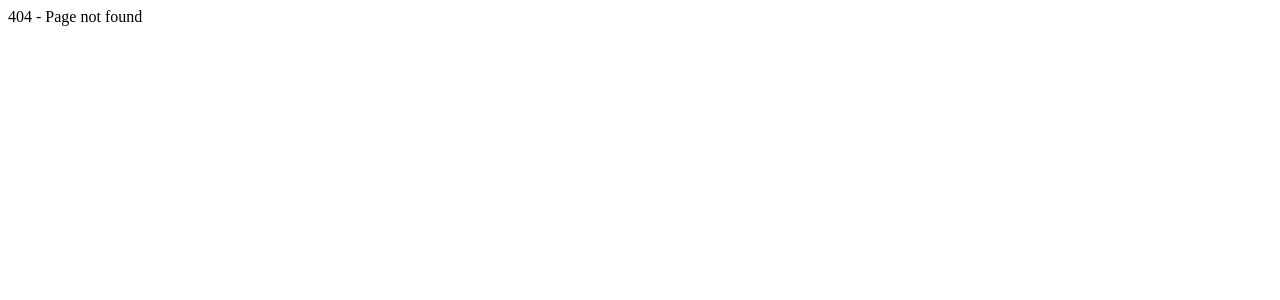
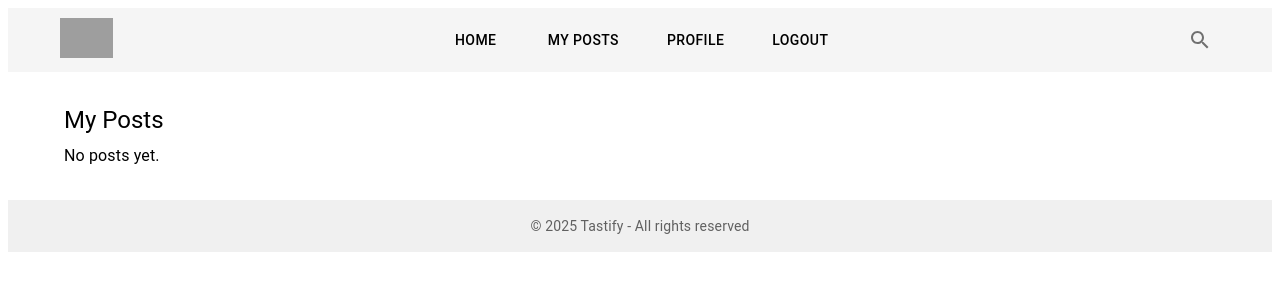
Before and after one commit to SharonBron/TASTIFY-WEB, a React (Create React App) app in the folder client/: page /my-posts in a window 1280 px wide. Before the commit this address had no page. Shown: the top 300 px of the page. Built offline with nearby package versions, Linux system fonts and the light colour scheme; grey boxes are pictures that could not be loaded.

Commit message:
my posts

```diff
--- a/client/src/App.tsx
+++ b/client/src/App.tsx
@@ -4,6 +4,8 @@ import Login from './pages/Auth/Login';
 import Register from './pages/Auth/Register';
 import Home from './pages/Home';
 import PostDetails from './pages/PostDetails';
+import MyPosts from './pages/MyPosts';
+
 
 const App: React.FC = () => {
   return (
@@ -13,6 +15,7 @@ const App: React.FC = () => {
       <Route path="/register" element={<Register />} />
       <Route path="/home" element={<Home />} />
       <Route path="/post" element={<PostDetails />} />
+      <Route path="/my-posts" element={<MyPosts />} />
       <Route path="*" element={<div>404 - Page not found</div>} />
     </Routes>
   );
--- a/client/src/components/Navbar.tsx
+++ b/client/src/components/Navbar.tsx
@@ -28,7 +28,7 @@ const Navbar: React.FC = () => {
         {/* Centered nav links */}
         <Box sx={{ flex: 1, display: 'flex', justifyContent: 'center', gap: 4 }}>
           <Button component={Link} to="/home" color="inherit">Home</Button>
-          <Button component={Link} to="/myposts" color="inherit">My Posts</Button>
+          <Button component={Link} to="/my-posts" color="inherit">My Posts</Button>
           <Button component={Link} to="/profile" color="inherit">Profile</Button>
           <Button component={Link} to="/login" color="inherit">Logout</Button>
         </Box>
--- a/client/src/components/ReviewCard.tsx
+++ b/client/src/components/ReviewCard.tsx
@@ -8,12 +8,16 @@ import ChatBubbleOutlineIcon from '@mui/icons-material/ChatBubbleOutline';
 import { useNavigate } from 'react-router-dom';
 
 type ReviewCardProps = {
+    id: number;
     username: string;
     userImage: string;
     restaurantImage: string;
     content: string;
     rating: number;
+    likes: number;
+    commentsCount: number;
   };
+
 
 const ReviewCard: React.FC<ReviewCardProps> = ({
   username,
--- a/client/src/context/PostsContext.tsx
+++ b/client/src/context/PostsContext.tsx
@@ -15,7 +15,9 @@ export type Post = {
     rating: number;
     likes: number;
     comments: Comment[];
+    userId: string;
   };
+
 
 type PostsContextType = {
   posts: Post[];
--- /dev/null
+++ b/client/src/pages/MyPosts.tsx
@@ -0,0 +1,60 @@
+import React from 'react';
+import { Container, Typography, Button, Box } from '@mui/material';
+import { usePosts } from '../context/PostsContext';
+import ReviewCard from '../components/ReviewCard';
+import Navbar from '../components/Navbar';
+import Footer from '../components/Footer';
+
+const MyPosts: React.FC = () => {
+  const { posts, setPosts } = usePosts();
+  const currentUserId = '123'; // ← בהמשך יגיע מה־Auth
+
+  const myPosts = posts.filter(post => post.userId === currentUserId);
+
+  const handleDelete = (id: number) => {
+    if (window.confirm('Are you sure you want to delete this post?')) {
+      setPosts(prev => prev.filter(post => post.id !== id));
+    }
+  };
+
+  const handleEdit = (id: number) => {
+    alert(`Open edit modal for post ID: ${id}`);
+    // כאן תוכלי לפתוח מודל/מסך עריכה אמיתי בעתיד
+  };
+
+  return (
+    <>
+      <Navbar />
+      <Container sx={{ mt: 4 }}>
+        <Typography variant="h5" gutterBottom>My Posts</Typography>
+
+        {myPosts.length === 0 ? (
+          <Typography>No posts yet.</Typography>
+        ) : (
+          myPosts.map(post => (
+            <Box key={post.id} sx={{ position: 'relative', mb: 3 }}>
+              <ReviewCard
+                id={post.id}
+                username={post.username}
+                userImage={post.userImage}
+                restaurantImage={post.restaurantImage}
+                content={post.content}
+                rating={post.rating}
+                likes={post.likes}
+                commentsCount={post.comments.length}
+              />
+
+              <Box sx={{ display: 'flex', gap: 2, justifyContent: 'center', mt: 1 }}>
+                <Button variant="outlined" color="primary" onClick={() => handleEdit(post.id)}>Edit</Button>
+                <Button variant="outlined" color="error" onClick={() => handleDelete(post.id)}>Delete</Button>
+              </Box>
+            </Box>
+          ))
+        )}
+      </Container>
+      <Footer />
+    </>
+  );
+};
+
+export default MyPosts;
--- a/client/src/pages/PostDetails.tsx
+++ b/client/src/pages/PostDetails.tsx
@@ -15,6 +15,7 @@ import DeleteIcon from '@mui/icons-material/Delete';
 import EditIcon from '@mui/icons-material/Edit';
 import FavoriteIcon from '@mui/icons-material/Favorite';
 import ChatBubbleOutlineIcon from '@mui/icons-material/ChatBubbleOutline';
+import CloseIcon from '@mui/icons-material/Close';
 import Navbar from '../components/Navbar';
 import Footer from '../components/Footer';
 
@@ -29,7 +30,7 @@ const PostDetails: React.FC = () => {
   const navigate = useNavigate();
   const post = location.state?.post;
 
-  const currentUser = 'Yael Reifman'; // בעתיד - מתוך Auth
+  const currentUser = 'Yael Reifman';
 
   const [comments, setComments] = useState<Comment[]>([]);
   const [newComment, setNewComment] = useState('');
@@ -70,9 +71,9 @@ const PostDetails: React.FC = () => {
 
   const toggleLike = () => {
     if (liked) {
-        setLikes((prev: number) => prev - 1);
+      setLikes((prev: number) => prev - 1);
     } else {
-        setLikes((prev: number) => prev + 1);
+      setLikes((prev: number) => prev + 1);
     }
     setLiked(!liked);
   };
@@ -90,7 +91,14 @@ const PostDetails: React.FC = () => {
     <>
       <Navbar />
 
-      <Container sx={{ mt: 4 }}>
+      {/* כפתור סגירה בצד ימין למעלה */}
+      <Box sx={{ display: 'flex', justifyContent: 'flex-end', mt: 2, mr: 2 }}>
+        <IconButton onClick={() => navigate('/home')}>
+          <CloseIcon />
+        </IconButton>
+      </Box>
+
+      <Container sx={{ mt: 2 }}>
         <Paper sx={{ p: 3, borderRadius: 2, mb: 4 }}>
           <Box sx={{ display: 'flex', alignItems: 'center', gap: 2 }}>
             <Avatar src={post.userImage} />
```
Lines whose indentation alone changed are shown as unchanged.
